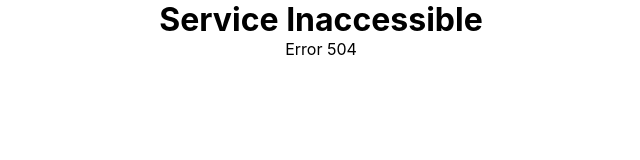
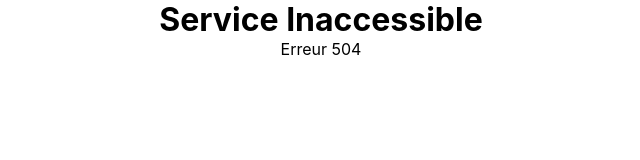
Before and after one commit to Watari15/PortFolio, a plain HTML site: page index.html in a window 1280 px wide. Shown: the full height of the page, 319-959 px from the left. Drawn offline with Linux system fonts and the light colour scheme.

Commit message:
Change error message from 'Error 504' to 'Erreur 504'

```diff
--- a/index.html
+++ b/index.html
@@ -8,6 +8,6 @@
 </head>
 <body>
     <h1>Service Inaccessible</h1>
-    <p>Error 504</p>
+    <p>Erreur 504</p>
 </body>
 </html>
```
